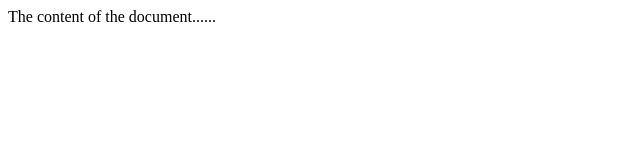
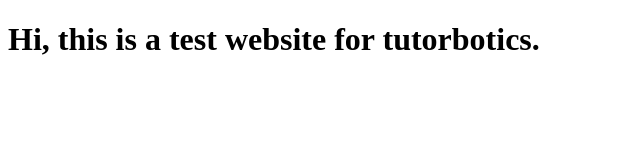
Before and after one commit to tutorbotics/test-website, a plain HTML site: page index.html in a window 1280 px wide. Shown: the whole page, without its empty margins (0-640 px from the left). Drawn offline with Linux system fonts and the light colour scheme.

Commit message:
Update index.html

```diff
--- a/index.html
+++ b/index.html
@@ -1,11 +1,11 @@
 <!DOCTYPE html>
 <html>
 <head>
-<title>Title of the document</title>
+<title>Tutorbotics</title>
 </head>
 
 <body>
-The content of the document......
+<h1>Hi, this is a test website for tutorbotics. </h1>
 </body>
 
 </html>
```
